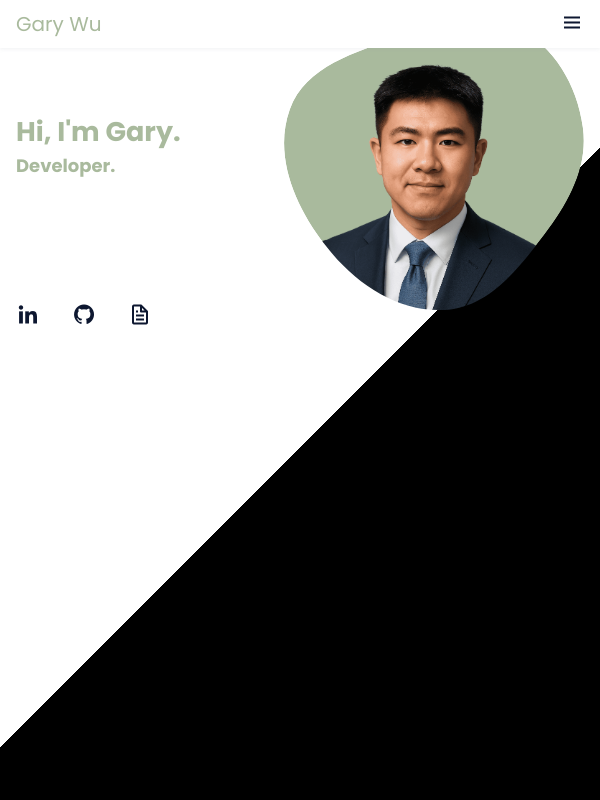
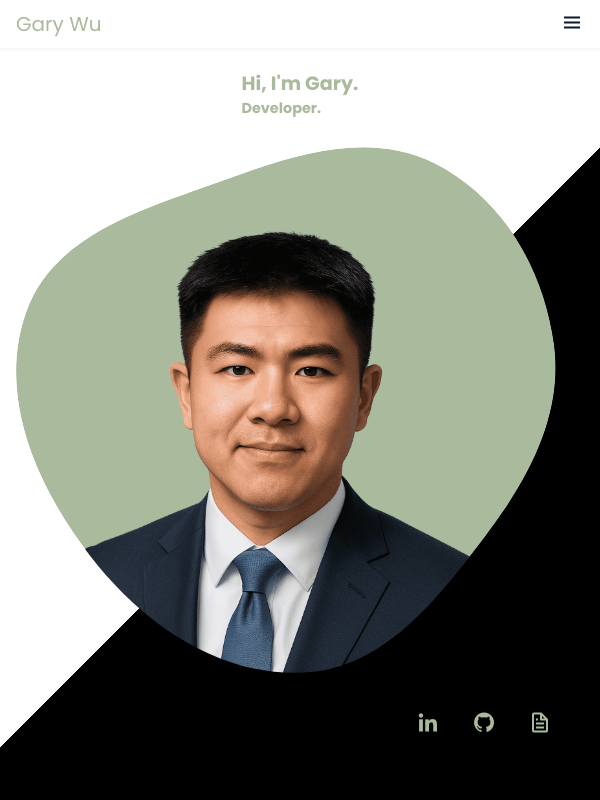
Before and after one commit to garywu98/garywu98.github.io, a plain HTML site: page index.html in a window 600 px wide. Shown: the top 800 px of the page. Drawn offline with nearby package versions, Linux system fonts and the light colour scheme.

Commit message:
Testing changes for mobile view

```diff
--- a/assets/css/styles.css
+++ b/assets/css/styles.css
@@ -101,8 +101,7 @@ img {
 }
 
 .section {
-  padding-top: 3rem;
-  padding-bottom: 2rem;
+  padding-bottom: 1rem;
 }
 
 /*===== LAYOUT =====*/
@@ -218,6 +217,58 @@ img {
   margin-bottom: var(--mb-2);
   font-size: 1.5rem;
   color: var(--second-color);
+}
+.introduction__header {
+  font-size: 4.5vw;
+  color: var(--first-color)
+}
+.typewrite {
+  font-size: 3vw;
+  color: var(--first-color);
+}
+@media screen and (max-width: 767px) {
+  .home {
+    /* background-color: #ffffff; */
+    /* Overriding background-image and height */
+    display: flex;
+    flex-direction: column;
+    justify-content: space-evenly;
+    height: 100vh;
+    row-gap: .5em;
+    padding-bottom: 3em;
+  }
+  .home__data {
+    font-size: 5vh;
+    order:1
+  }
+  .home__title {
+    margin: 0;
+  }
+  .introduction__header {
+    font-size: 40%;
+  }
+  .typewrite {
+    font-size: 30%;
+  }
+  .home__img {
+    position: static !important;
+    width: 90vw !important;
+    order: 2;
+  }
+  .home__social {
+    flex-direction: row;
+    justify-content: space-evenly;
+    order:3;
+  }
+  .home__social-icon {
+    color: var(--first-color);
+  }
+  .about__subtitle {
+    font-size: 5vw;
+  }
+  .about__text {
+    font-size: 3.5vw;
+  }
 }
 .icon-container {
   position: relative;   /* Essential for positioning the text relative to the icon */
@@ -414,9 +465,9 @@ img {
   }
 }
 @media screen and (min-width: 576px) {
-  .home {
+  /* .home {
     padding: 4rem 0 2rem;
-  }
+  } */
   .home__social {
     padding-top: 0;
     padding-bottom: 2.5rem;
--- a/index.html
+++ b/index.html
@@ -3,7 +3,6 @@
     <head>
         <meta charset="UTF-8">
         <meta name="viewport" content="width=device-width, initial-scale=1.0">
-
         <link rel="stylesheet" href="assets/css/styles.css">
 
         <!-- =====BOX ICONS===== -->
@@ -43,11 +42,11 @@
                     <h1 class="home__title">
                         <span class="home__title-color">
                             <h1 class="introduction">
-                                <a style="font-size: 4.5vw; color: var(--first-color)">
+                                <a class="introduction__header">
                                     Hi, I'm Gary.
                                 </a>
 
-                                <a href="" class="typewrite" style="font-size: 3vw; color: var(--first-color)" data-period="1500" data-type='[ "Engineer.", "Developer.", "Designer.", "Problem Solver." ]'>
+                                <a href="" class="typewrite" data-period="1500" data-type='[ "Engineer.", "Developer.", "Designer.", "Problem Solver." ]'>
                                     <span class="wrap"></span>
                                 </a>
                             </h1>
```
